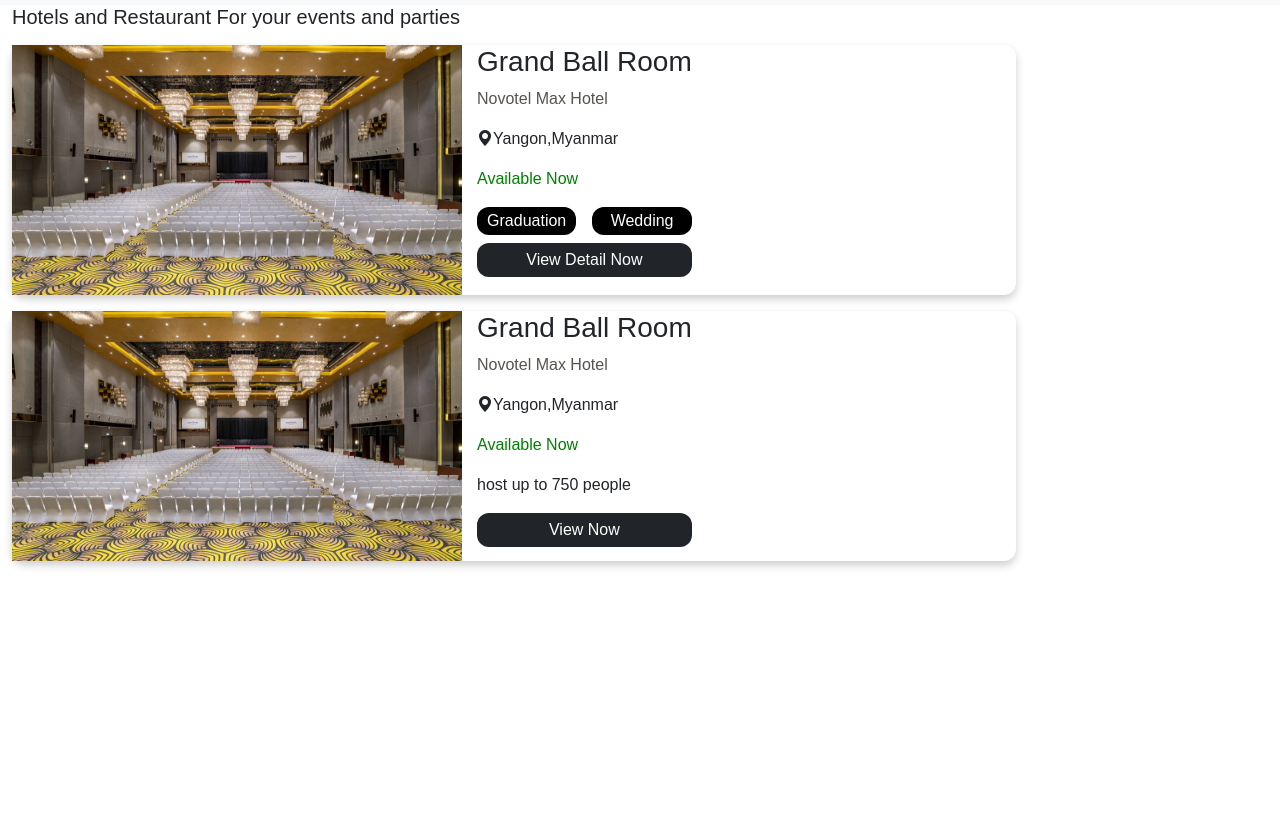
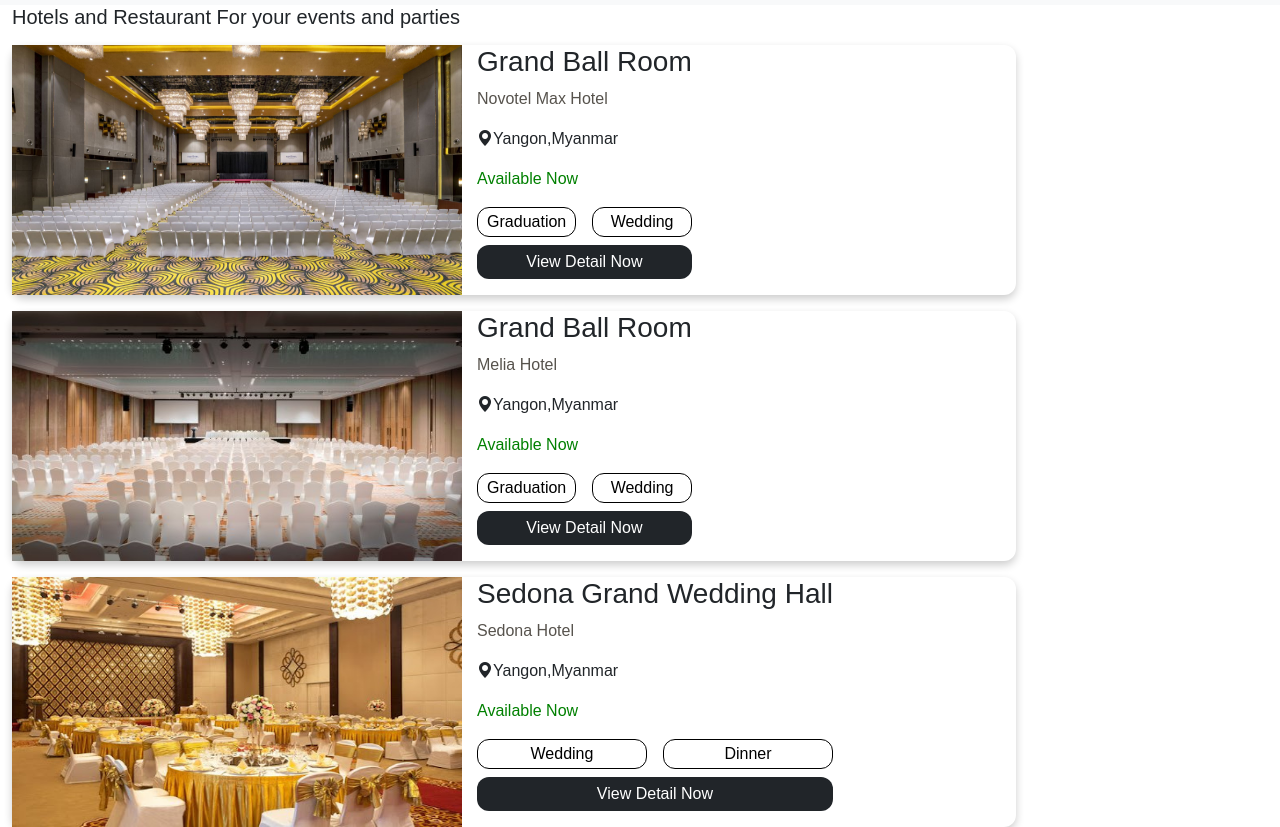
Before and after one commit to linpyaemaung/event-manager, a plain HTML site: page index.html in a window 1280 px wide. Shown: the part 55-882 px from the top of the page. Before the commit the page ends 800 px from the top, so only its background shows below. Drawn offline with nearby package versions, Linux system fonts and the light colour scheme.

Commit message:
second commit

```diff
--- a/css/styles.css
+++ b/css/styles.css
@@ -50,10 +50,10 @@ body
 }
 .category-box
 {
-  background-color:#000;
+  border: 1px solid #000;
   text-align: center;
   padding:2px;
-  color:white;
+  color:#000;
   width:80%;
   border-radius: 12px;
 }
--- a/index.html
+++ b/index.html
@@ -40,6 +40,9 @@
     </div>
   </div>
 </nav>
+
+
+
 <div class="container">
  <h5>Hotels and Restaurant For your events and parties</h5>
   <div class="box mt-3">
@@ -57,18 +60,35 @@
     </div>
   </div>
    <div class="box mt-3">
-     <img src="images/image3.jpg" alt="image" class="image">
+     <img src="images/image4.jpg" alt="image" class="image">
      <div class="box-container">
       <h3 class="title">Grand Ball Room</h3>
-      <p class="place">Novotel Max Hotel</p>
+      <p class="place">Melia Hotel</p>
       <p class="location"><i class="bi bi-geo-alt-fill"></i>Yangon,Myanmar</p>
       <p class="status">Available Now</p>
-      <p class="people">host up to 750 people</p>
-      <button class="button btn-dark w-100">View Now</button>
+         <div class="category-list d-flex gap-3">
+        <div class="category-box">Graduation</div>
+      <div class="category-box">Wedding</div>
+      </div>
+   <button class="button btn-dark w-100 mt-2">View Detail Now</button>
+    </div>
+  </div>
+     <div class="box mt-3">
+     <img src="images/images5.jpg" alt="image" class="image">
+     <div class="box-container">
+      <h3 class="title">Sedona Grand Wedding Hall</h3>
+      <p class="place">Sedona Hotel</p>
+      <p class="location"><i class="bi bi-geo-alt-fill"></i>Yangon,Myanmar</p>
+      <p class="status">Available Now</p>
+         <div class="category-list d-flex gap-3">
+      <div class="category-box">Wedding</div>
+            <div class="category-box">Dinner</div>
+      </div>
+   <button class="button btn-dark w-100 mt-2">View Detail Now</button>
     </div>
   </div>
 </div>
  <script src="https://cdn.jsdelivr.net/npm/bootstrap@5.0.2/dist/js/bootstrap.bundle.min.js" integrity="sha384-MrcW6ZMFYlzcLA8Nl+NtUVF0sA7MsXsP1UyJoMp4YLEuNSfAP+JcXn/tWtIaxVXM" crossorigin="anonymous"></script>
-
+<script src="script/script.js"></script>
 </body>
 </html>
--- /dev/null
+++ b/script/script.js
@@ -0,0 +1,9 @@
+
+    const images = document.querySelectorAll('img');
+    let index = 0;
+
+    setInterval(() => {
+      images[index].classList.remove('active');
+      index = (index + 1) % images.length;
+      images[index].classList.add('active');
+    }, 3000);
```
Also changed, not shown: images/image4.jpg (added), images/images5.jpg (added), 1 other file.
